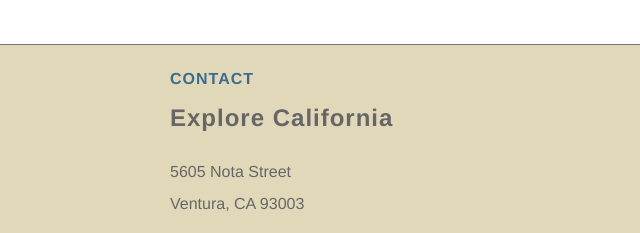
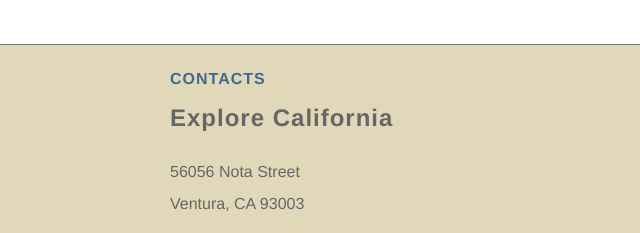
Before and after one commit to gijray/explore_california, a plain HTML site: page resources.html in a window 1280 px wide. Shown: the part 2587-2820 px from the top of the page, 640-1280 px from the left. Drawn offline with Linux system fonts and the light colour scheme.

Commit message:
Latest Contact

```diff
--- a/resources.html
+++ b/resources.html
@@ -158,9 +158,9 @@
           </ul>
         </div>
         <div id="companyInfo">
-          <h1>Contact</h1>
+          <h1>Contacts</h1>
           <h2>Explore California</h2>
-          <p>5605 Nota Street<br />
+          <p>56056 Nota Street<br />
             Ventura, CA 93003</p>
           <p>866.555.4310<br />866.555.6337 <em>(24 hour support)</em></p>
         </div>
```
